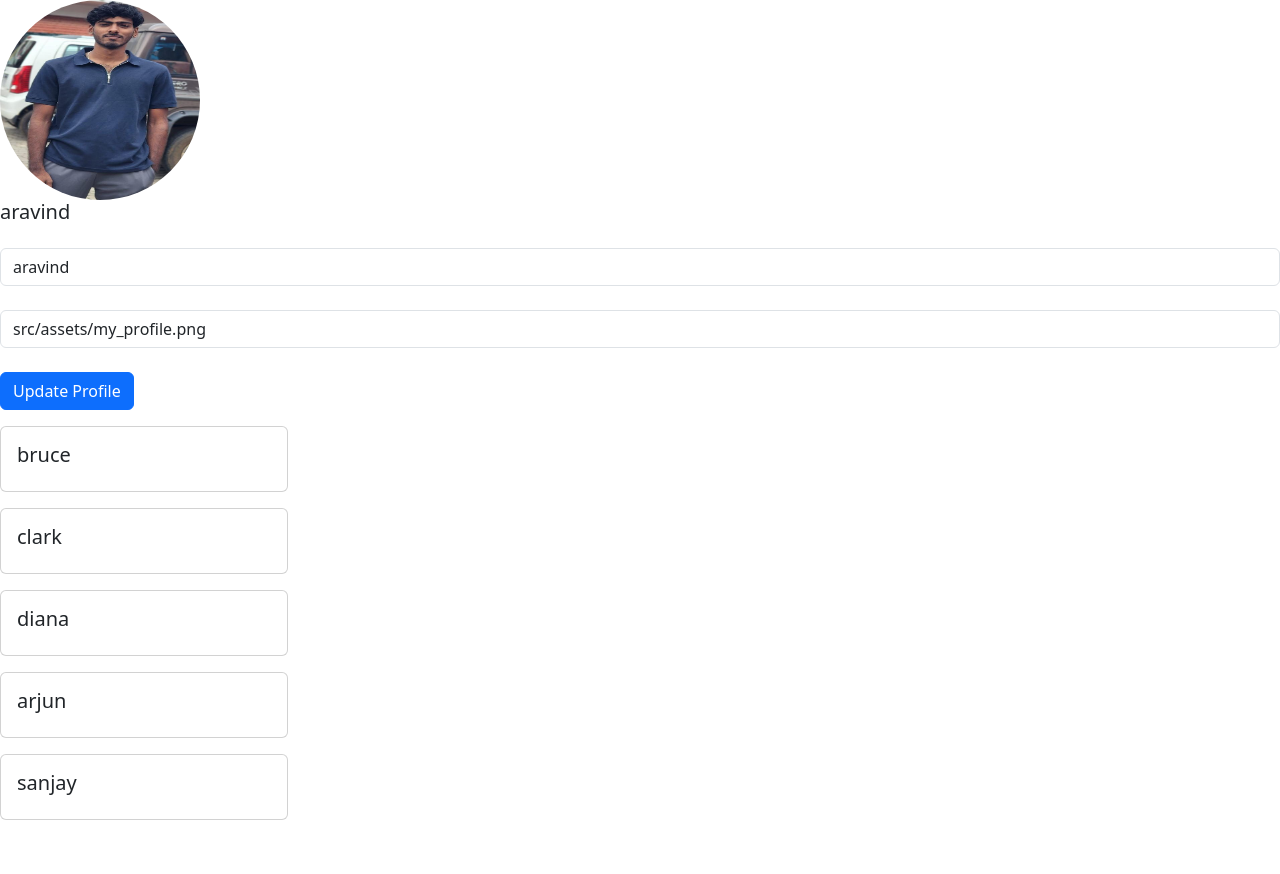
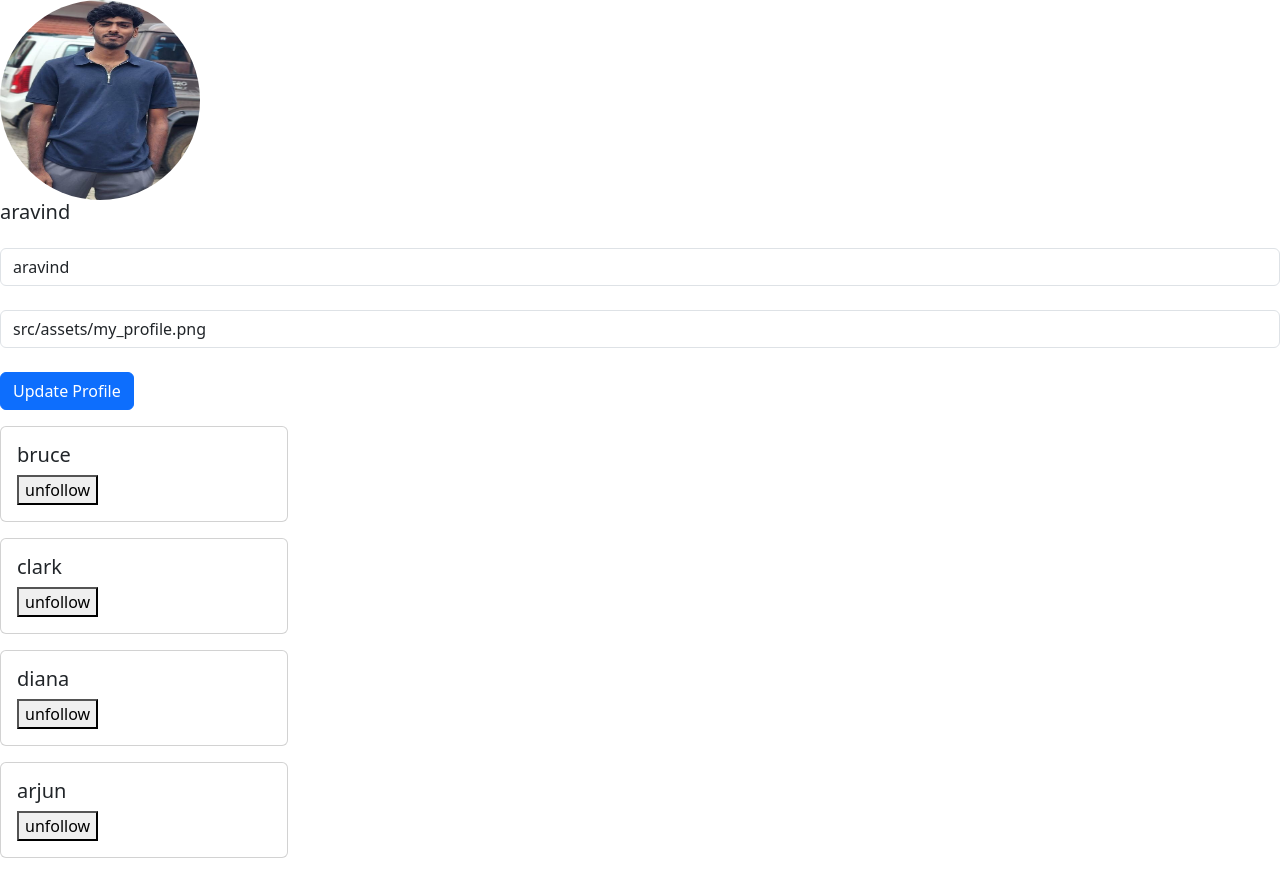
Before and after one commit to aravind-200431/instagram_clone, a React (Vite) app in the folder Instagram/: page /profile in a window 1280 px wide. Before the commit the page ends 836 px from the top, so only its background shows below. Built offline with nearby package versions, Linux system fonts and the light colour scheme; data requests are answered from the project's data file.

Commit message:
get ready for deplyment

```diff
--- a/Instagram/src/Components/profile.jsx
+++ b/Instagram/src/Components/profile.jsx
@@ -4,6 +4,7 @@ import axios from 'axios';
 function Profile() {
   const [profile, setProfile] = useState(null);
   const [followers, setFollowers] = useState([]);
+  const [unfollow, setUnfollow] = useState(0);
 
   useEffect(() => {
     axios
@@ -15,7 +16,7 @@ function Profile() {
       .get('http://localhost:3001/followers')
       .then((res) => setFollowers(res.data))
       .catch((err) => console.log(err))
-  }, []);
+  }, [unfollow]);
   function handleChange(e)
   {
    setProfile(prev => ({
@@ -26,6 +27,13 @@ function Profile() {
     axios.put('http://localhost:3001/profile',profile)
     .then(console.log("Profile updated"))
     .catch((err)=>console.error("Error updating profile:",err))
+   }
+   const handleunfollow=async(id)=>
+   {
+    axios.delete(`http://localhost:3001/followers/${id}`)
+    .then(() => alert("Unfollowed"))
+    .then(() => setUnfollow(!unfollow))
+    .catch((err) => console.error("Error unfollowing user:", err));
    }
 
 
@@ -58,6 +66,7 @@ function Profile() {
               <div key={follower.id} className="card my-3" style={{ width: '18rem' }}>
                 <div className="card-body">
                   <h5 className="card-title">{follower.username}</h5>
+                  <button onClick={()=>{handleunfollow(follower.id)}}>unfollow</button>
                 </div>
               </div>
             ))
--- a/Instagram/src/db.json
+++ b/Instagram/src/db.json
@@ -136,10 +136,6 @@
     {
       "id": "301",
       "username": "arjun"
-    },
-    {
-      "id": "302",
-      "username": "sanjay"
     }
   ]
 }
--- a/Instagram/src/index.css
+++ b/Instagram/src/index.css
@@ -22,6 +22,7 @@
 .dp
 {
   height:20px;
+  width:20px;
   margin-top:5px;
   margin-right:5px;
 }
```
